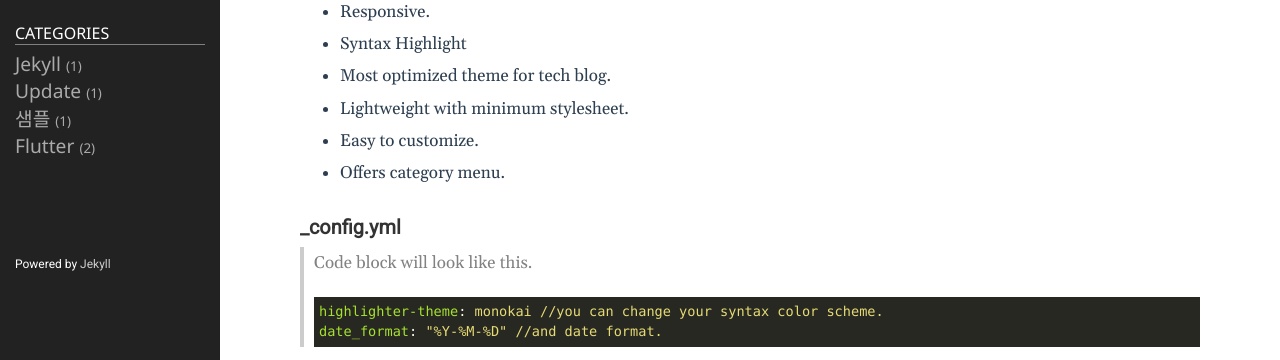
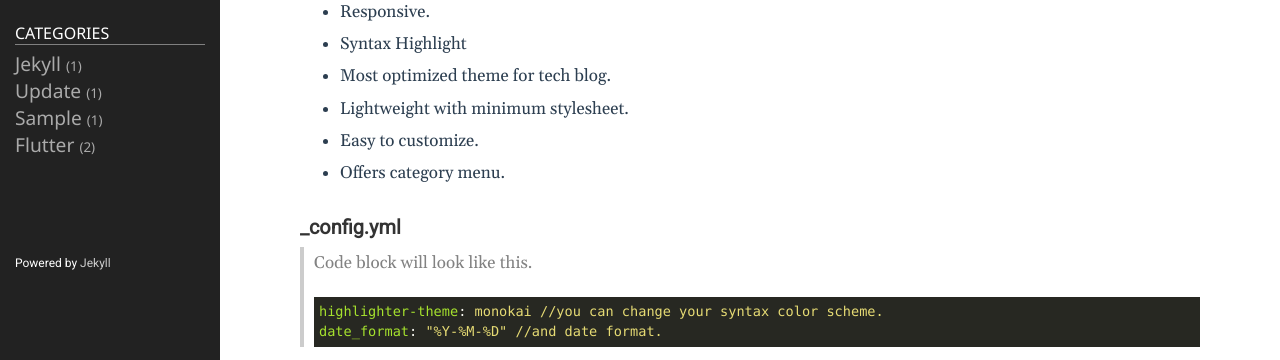
Before and after one commit to Sungkyu118/sungkyu.github.io, a Jekyll site: the page built from README.md, in a window 1280 px wide and 900 px high. Shown: the part 299-659 px from the top of the window. Built offline with Jekyll 4.4.1, drawn with Linux system fonts in a browser that asks for light colours.

Commit message:
카테고리 변경 테스트

```diff
--- a/_posts/2024-02-13-post1.markdown
+++ b/_posts/2024-02-13-post1.markdown
@@ -2,7 +2,7 @@
 layout: post
 title: 제목
 date: 2024-02-13 19:20:23 +0900
-category: 샘플
+category: Sample
 ---
 # 예제
 > 내용들?
```
